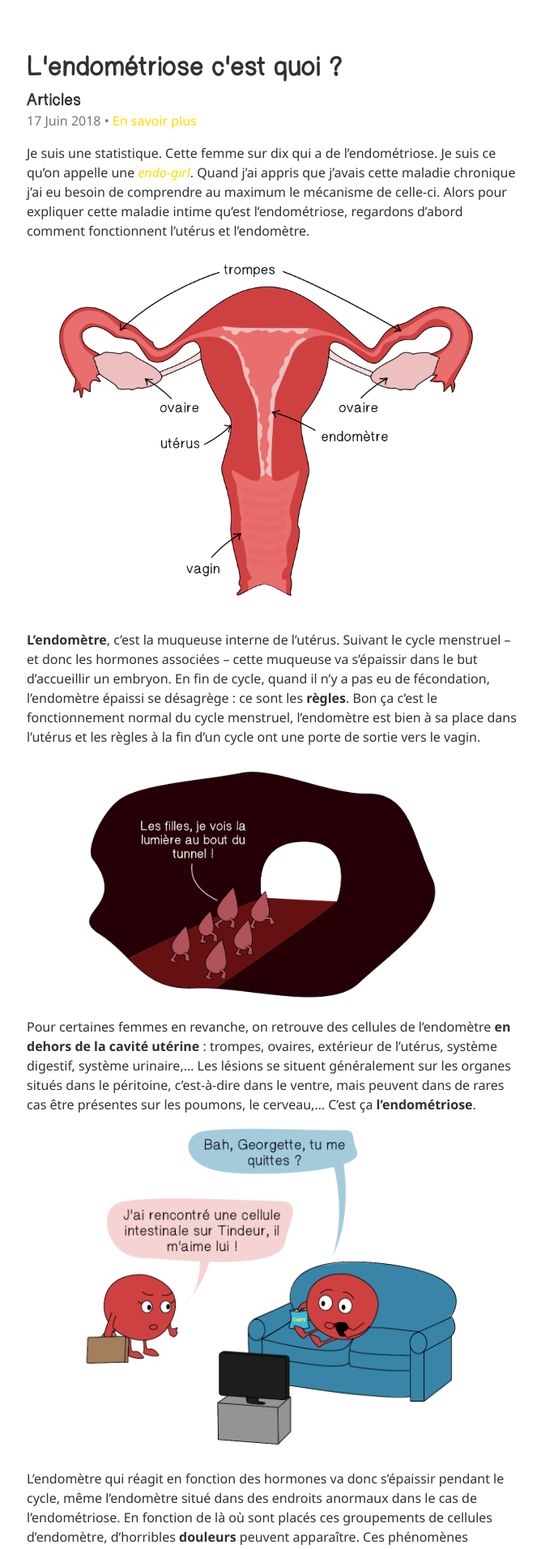
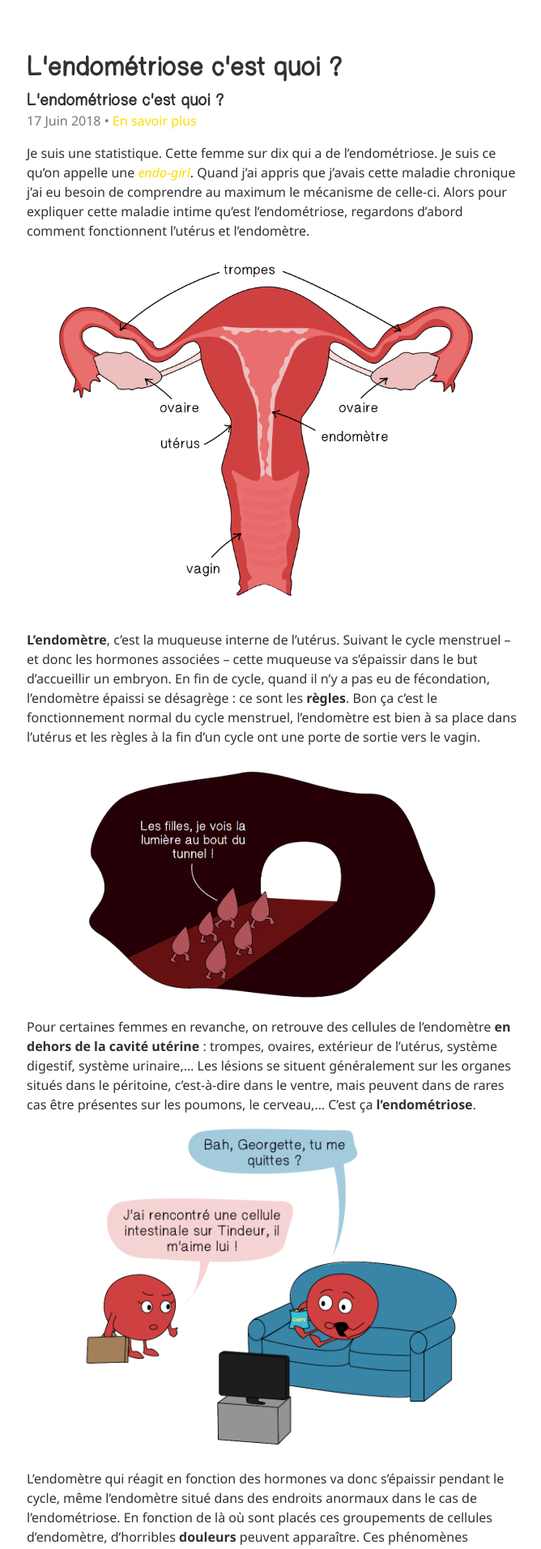
Before and after one commit to IzzDesign/old.endonymous.fr, a Jekyll site: the page built from _posts/2018-06-17-l-endometriose-c-est-quoi.md, in a window 1280 px wide. Shown: the top 1913 px of the page at 81% size, without its empty margins (367-1035 px from the left). Built offline with Jekyll 4.4.1, drawn with Linux system fonts in a browser that asks for light colours.

Commit message:
sub meta

```diff
--- a/_posts/2018-06-17-l-endometriose-c-est-quoi.md
+++ b/_posts/2018-06-17-l-endometriose-c-est-quoi.md
@@ -1,6 +1,6 @@
 ---
 layout: post
-subtitle: Articles
+subtitle: L'endométriose c'est quoi ?
 title: L'endométriose c'est quoi ?
 categories:
   - article
```
